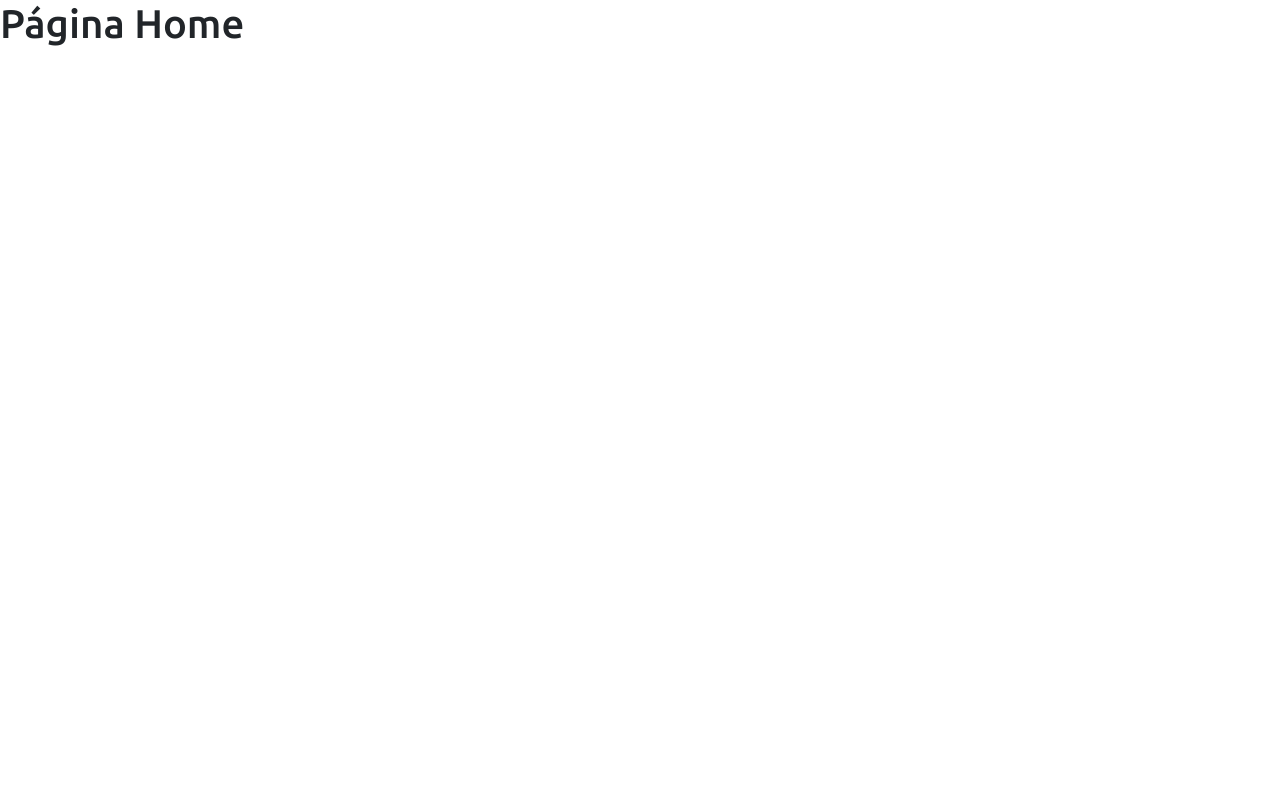
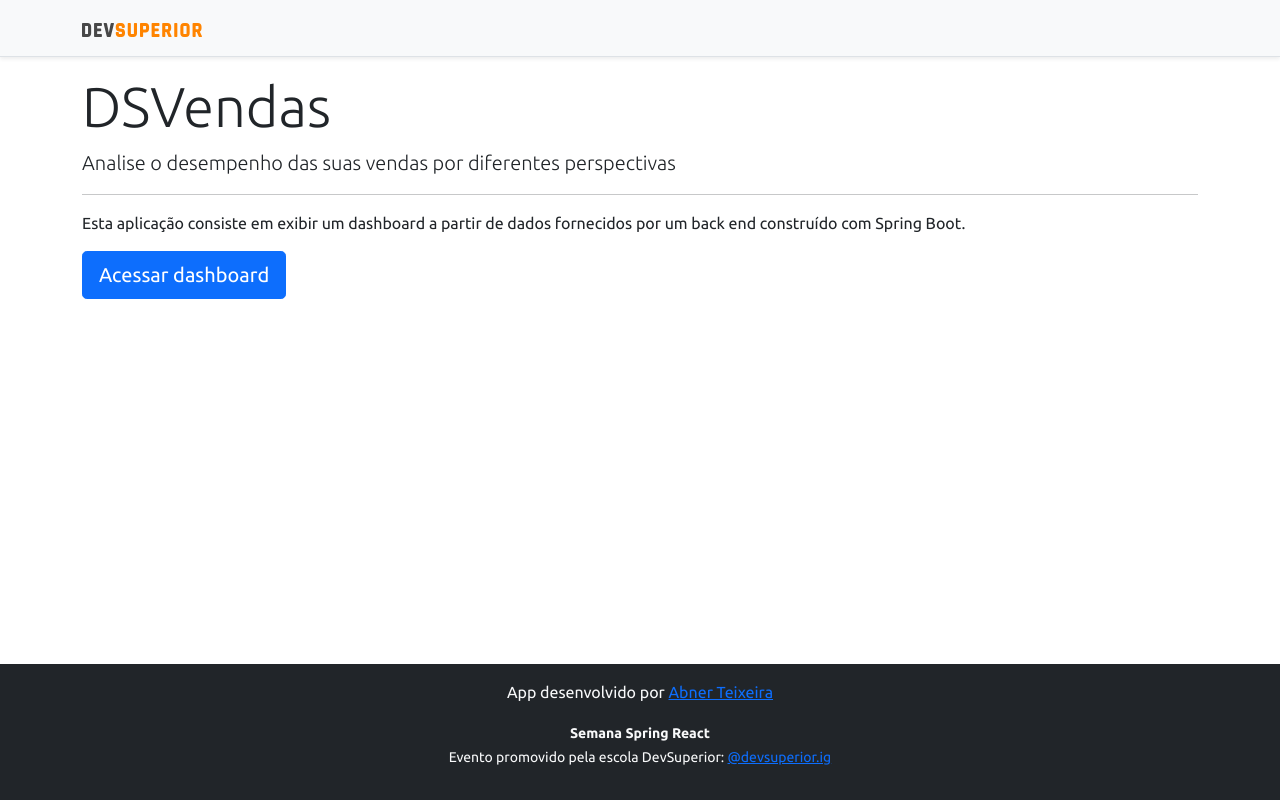
Before and after one commit to Bnerz/projeto-sds5, a React (Create React App) app in the folder frontend/: page / in a window 1280 px wide. Built offline with nearby package versions, Linux system fonts and the light colour scheme.

Commit message:
Home, navigation

```diff
--- a/frontend/src/components/NavBar/index.tsx
+++ b/frontend/src/components/NavBar/index.tsx
@@ -1,11 +1,14 @@
 import ImgDsDark from 'assets/img/ds-dark.svg'
+import { Link } from 'react-router-dom';
 
 const NavBar = () => {
   return (
     <div className="d-flex flex-column flex-md-row align-items-center p-3 px-md-4 mb-3 bg-light border-bottom shadow-sm">
       <div className="container">
         <nav className="my-2 my-md-0 mr-md-3">
+          <Link to="/">
             <img src={ImgDsDark} alt="DevSuperior" width="120" />
+          </Link>
         </nav>
       </div>
     </div>
--- a/frontend/src/pages/Home/index.tsx
+++ b/frontend/src/pages/Home/index.tsx
@@ -1,9 +1,28 @@
+import Footer from "components/Footer";
+import NavBar from "components/NavBar";
+import { Link } from "react-router-dom";
+
 const Home = () => {
-    return (
-       <div>
-            <h1>Página Home</h1>
-       </div>
-    );
-  }
+   return (
+      <>
+         <NavBar/>
+         <div className="container">
+            <div className="jumbotron">
+               <h1 className="display-4">DSVendas</h1>
+               <p className="lead">Analise o desempenho das suas vendas por diferentes perspectivas</p>
+               <hr />
+               <p>Esta aplicação consiste em exibir um dashboard a partir de dados fornecidos por um back end construído com Spring Boot.</p>
+               <Link className="btn btn-primary btn-lg" to="/dashboard">
+                  Acessar dashboard
+               </Link>
 
-  export default Home;
+            </div>
+         </div>
+
+
+         <Footer/>
+      </>
+   );
+}
+
+export default Home;
```
Lines whose indentation alone changed are shown as unchanged.
